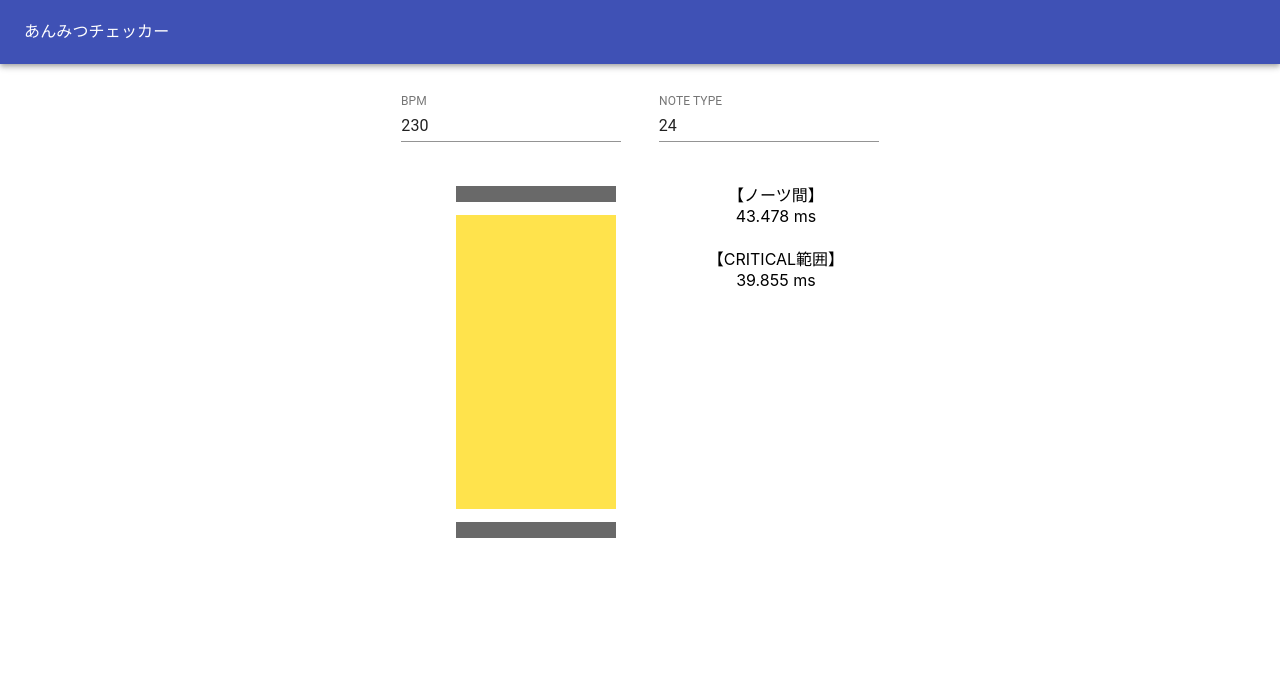
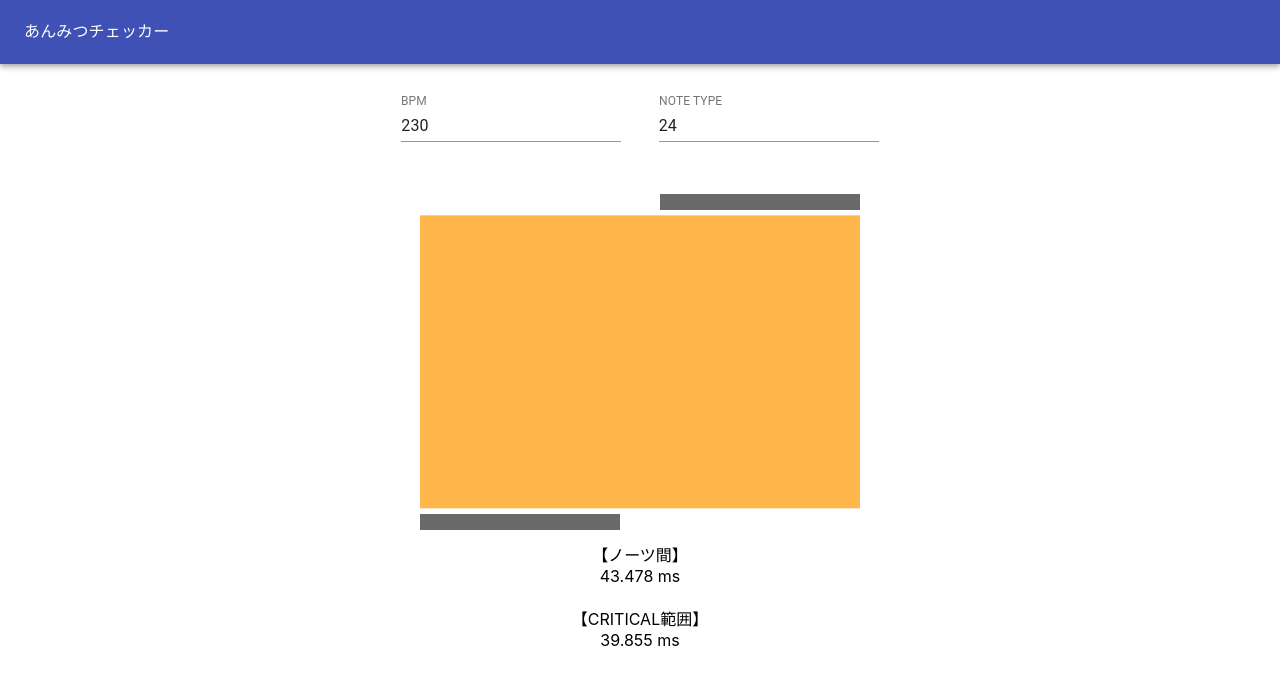
Before and after one commit to Kattrxvjxxde/an32_checker, a React (Create React App) app: page / in a window 1280 px wide. Shown: the top 684 px of the page. Built offline with nearby package versions, Linux system fonts and the light colour scheme.

Commit message:
ノーツを2列にしてみる

```diff
--- a/src/components/ResultBox.tsx
+++ b/src/components/ResultBox.tsx
@@ -4,9 +4,9 @@ import {
   Box,
 } from "@material-ui/core";
 
-const FIGURE_CONTAINTER_WIDTH = 200;
 const FIGURE_CONTAINTER_HEIGHT = 360;
 const FIGURE_HEIGHT = 320;
+const NOTE_WIDTH = 200;
 
 const useStyles = makeStyles(() => ({
   containerBox: {
@@ -15,29 +15,33 @@ const useStyles = makeStyles(() => ({
     justifyContent: 'space-evenly',
   },
   figureContainer: {
-    width: FIGURE_CONTAINTER_WIDTH,
     height: FIGURE_CONTAINTER_HEIGHT,
     position: 'relative',
   },
-  noteFigure: {
-    top: 0,
-    right: 0,
-    bottom: 0,
-    left: 0,
+  noteContainer: {
+    height: FIGURE_CONTAINTER_HEIGHT,
+    display: 'flex',
+  },
+  realNoteFigure1: {
     margin: 'auto',
-    width: '80%',
+    marginRight: 20,
+    width: NOTE_WIDTH,
+    borderBottom: '1rem solid #696969',
+  },
+  realNoteFigure2: {
+    margin: 'auto',
+    marginLeft: 20,
+    width: NOTE_WIDTH,
     borderTop: '1rem solid #696969',
-    borderBottom: '1rem solid #696969',
-    position: 'absolute',
   },
   criticalFigure: {
-    top: 0,
-    right: 0,
-    bottom: 0,
-    left: 0,
-    margin: 'auto',
-    width: '80%',
-    background: '#ffd800',
+    top: '50%',
+    left: '50%',
+    transform: 'translate(-50%, -50%)',
+    WebkitTransform: 'translate(-50%, -50%)',
+    MsTransform: 'translate(-50%, -50%)',
+    width: '100%',
+    background: '#f90',
     opacity: 0.7,
     position: 'absolute',
     textAlign: 'center',
@@ -85,6 +89,7 @@ const ResultBox: React.FC<ResultBoxProps> = (props: ResultBoxProps) => {
   }
 
   return (
+    <>
       <Box className={classes.containerBox}>
         <Box className={classes.figureContainer}>
           {criticalSec > 0 && (
@@ -93,10 +98,17 @@ const ResultBox: React.FC<ResultBoxProps> = (props: ResultBoxProps) => {
               sx={{ height: criticalFigureHeight }}
             />
           )}
+          <Box className={classes.noteContainer}>
             <Box
-          className={classes.noteFigure}
+              className={classes.realNoteFigure1}
               sx={{ height: noteFigureHeight }}
             />
+            <Box
+              className={classes.realNoteFigure2}
+              sx={{ height: noteFigureHeight }}
+            />
+          </Box>
+        </Box>
       </Box>
 
       <Box>
@@ -116,7 +128,7 @@ const ResultBox: React.FC<ResultBoxProps> = (props: ResultBoxProps) => {
           </div>
         </Box>
       </Box>
-    </Box>
+    </>
   );
 };
 
```
Lines whose indentation alone changed are shown as unchanged.
